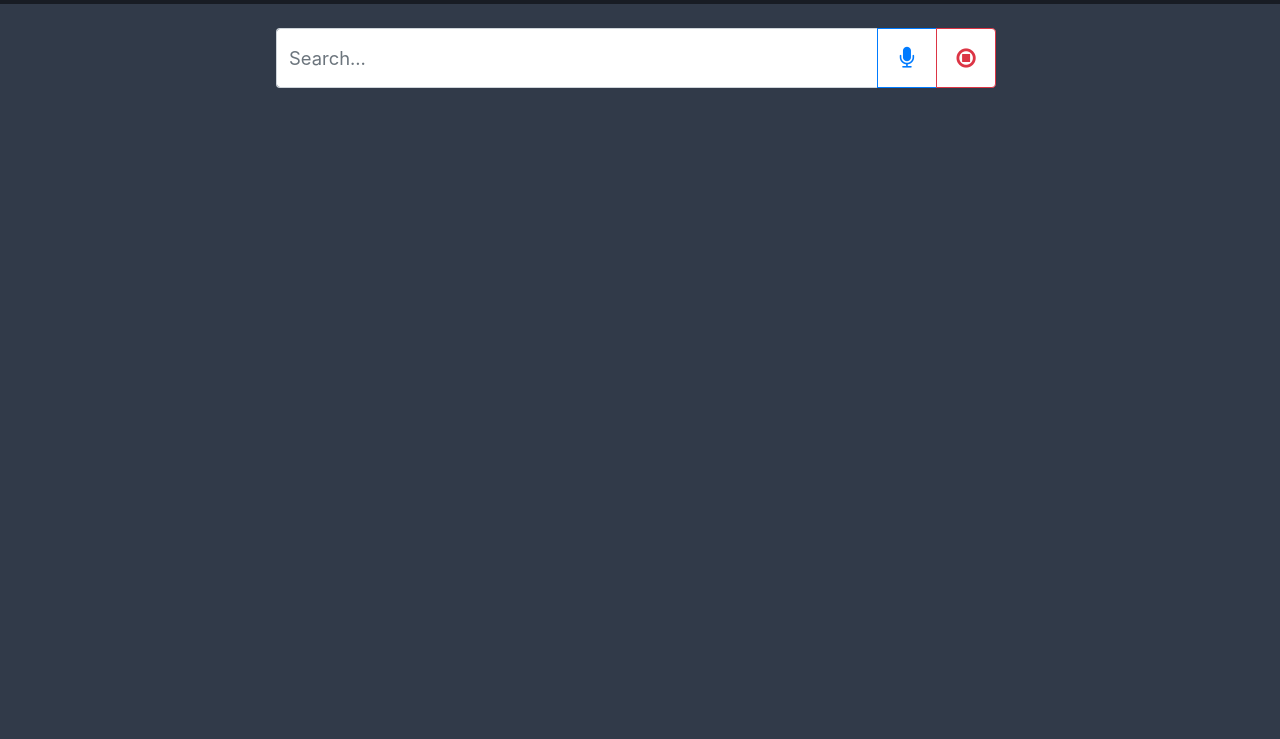
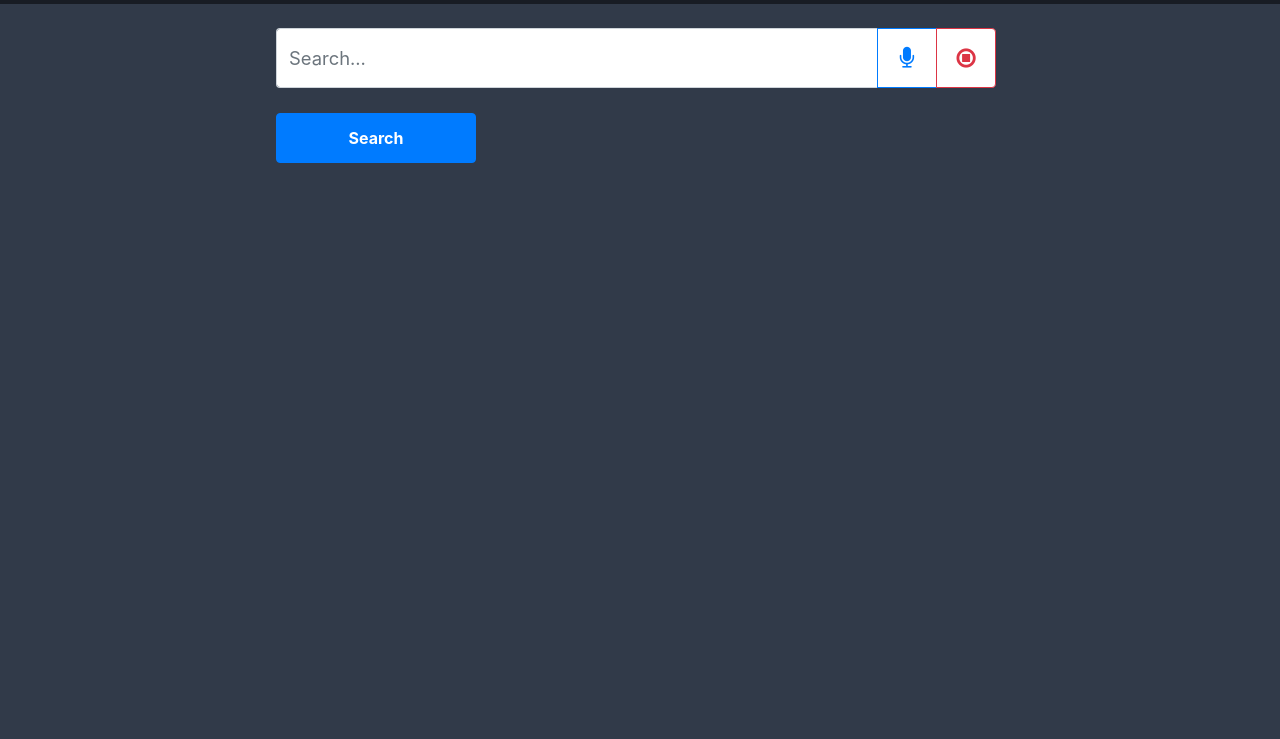
Before and after one commit to harjot1996/photo-album-repo, a plain HTML site: page index.html in a window 1280 px wide. Shown: the part 61-800 px from the top of the page. Drawn offline with nearby package versions, Linux system fonts and the light colour scheme.

Commit message:
Update index.html

```diff
--- a/index.html
+++ b/index.html
@@ -40,6 +40,7 @@
                   </button>
                 </span>
             </div>
+            <button id="x-file-upload" class="btn btn-primary my-2 my-sm-0" type="submit" style="margin-top: 25px !important; height:50px; width: 200px;"><b> Search</b></button>
         </form>
         <div id="error" class="isa_error"></div>
         </div>
```
